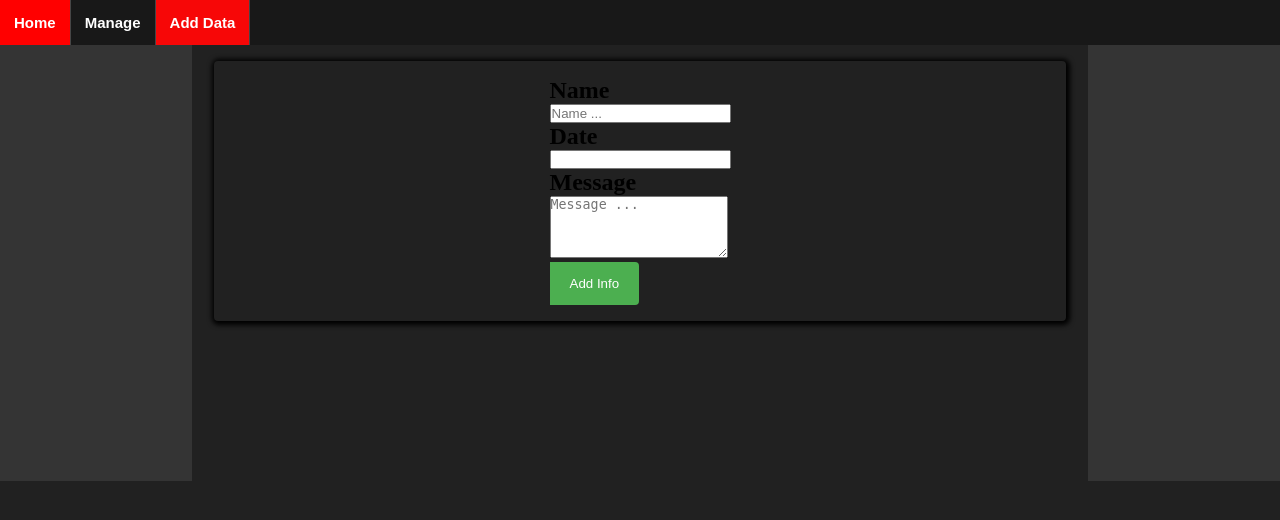
After one commit to AuricFox/flask_template, a Flask app: page /manage/add in a window 1280 px wide. The commit adds this page. Shown: the top 520 px of the page. Run offline with Flask 3, Linux system fonts and the light colour scheme; parts of the project's set-up code (start-up, migrations or seed data) failed here and were passed over.

Commit message:
Adding crud pages and routes

```diff
--- a/app/main/routes.py
+++ b/app/main/routes.py
@@ -30,4 +30,4 @@ def users():
     Output(s):
         A rendered HTML user page
     '''
-    return render_template('manage.html', nav_id="manage-page")
+    return render_template('./manage/manage.html', nav_id="manage-page")
--- a/app/manage/routes.py
+++ b/app/manage/routes.py
@@ -1,18 +1,20 @@
-from flask import render_template, url_for, redirect
+from flask import render_template, url_for, redirect, request, flash
 from app.manage import bp
 from app.extensions import db
 from app.models.models import Models
-from app.utils import LOGGER
+from app.utils import LOGGER, sanitize
 
-# Routes for pages associated with users
+from datetime import datetime
+
+# Routes for pages associated with manage page
 
 @bp.route('/')
 def index():
     data = Models.query.all()
-    return render_template('manage.html', nav_id="manage-page", data=data)
+    return render_template('./manage/manage.html', nav_id="manage-page", data=data)
 
 # ==============================================================================================================
-@bp.route('/view/<key>', methods=['GET', 'POST'])
+@bp.route('/view/<key>')
 def view(key):
     '''
     Retrieves the queried data from the database for viewing
@@ -25,7 +27,58 @@ def view(key):
     '''
     # Get the data upon the first instance of the key
     data = Models.query.filter_by(id=key).first()
-    return render_template('manage.html', nav_id="manage-page", data=data)
+    return render_template('./manage/view.html', nav_id="manage-page", data=data)
+
+# ==============================================================================================================
+@bp.route('/add')
+def add():
+    '''
+    Generates add new data page
+
+    Parameter(s): None
+
+    Output(s):
+        returns add.html page
+    '''
+    return render_template('./manage/add.html', nav_id="add-page")
+
+# ==============================================================================================================
+@bp.route('/add_info', methods=['POST'])
+def add_info():
+    '''
+    Processes the new data and adds it to the database
+
+    Parameter(s): None
+
+    Output(s):
+        None, redirects to the manage page
+    '''
+    try:
+        # Get all the form fields
+        name = sanitize(request.form.get('name', type=str))
+        date_str = request.form.get('date')
+        message = request.form.get('message', type=str)
+
+        if not (name and date_str):
+            raise ValueError("Name and Date fields are required.")
+
+        # Convert date string to datetime object
+        date = datetime.strptime(date_str, '%Y-%m-%d').date()
+
+        # Adding and commit new data to the database
+        new_info = Models(name=name, date=date, message=message)
+        db.session.add(new_info)
+        db.session.commit()
+
+    except ValueError as e:
+        LOGGER.error(f'Error adding new info: {e}')
+        flash("Error: Invalid input.", "error")
+
+    except Exception as e:
+        LOGGER.error(f'An error occurred when adding the new info: {e}')
+        flash("Error: Something went wrong.", "error")
+
+    return redirect(url_for('manage.index'))
 
 # ==============================================================================================================
 @bp.route('/edit/<key>', methods=['GET', 'POST'])
@@ -41,7 +94,55 @@ def edit(key):
     '''
     # Get the data upon the first instance of the key
     data = Models.query.filter_by(id=key).first()
-    return render_template('manage.html', nav_id="manage-page", data=data)
+    return render_template('./manage/edit.html', nav_id="manage-page", data=data)
+
+# ==============================================================================================================
+
+@bp.route('/update_info/<int:id>', methods=['POST'])
+def update_info(id):
+    '''
+    Processes the new data and updates the database
+
+    Parameter(s):
+        id (int): the primary key of the record being updated
+
+    Output(s):
+        None, redirects to the manage page
+    '''
+    try:
+        # Check if the record exists
+        data = Models.query.get(id)
+
+        if data is None:
+            raise ValueError("Record not found.")
+
+        # Get all the form fields
+        updated_name = sanitize(request.form.get('name', type=str))
+        updated_date_str = request.form.get('date')
+        updated_message = request.form.get('message', type=str)
+
+        # Parse and validate the updated date
+        if updated_date_str:
+            updated_date = datetime.strptime(updated_date_str, '%Y-%m-%d').date()
+            data.date = updated_date
+
+        if updated_name:
+            data.name = updated_name
+        if updated_message:
+            data.message = updated_message
+
+        # Commit new data to the database
+        db.session.commit()
+
+    except ValueError as e:
+        LOGGER.error(f'Error updating record: {e}')
+        flash("Error: Invalid input.", "error")
+
+    except Exception as e:
+        LOGGER.error(f'An error occurred when updating record: {e}')
+        flash("Error: Something went wrong.", "error")
+
+    return redirect(url_for('manage.index'))
 
 # ==============================================================================================================
 @bp.route("/delete/<key>")
@@ -70,4 +171,4 @@ def delete(key):
     except Exception as e:
         LOGGER.error(f'An Error occured when deleting the flashcard: {str(e)}')
 
-    return redirect(url_for('manage.index'))
+    return redirect(url_for('./manage/manage.index'))
--- a/app/templates/base.html
+++ b/app/templates/base.html
@@ -18,16 +18,19 @@
             <div id="nav-bar">
                 <ul class="nav">
                     <li><a href="{{  url_for('main.index')  }}" class="dropbtn nav-tile {% if nav_id == 'home-page' %}active{% endif %}">Home</a></li>
-                    <li><div class="{% if nav_id == 'manage-page' %}active{% endif %}">
-                        <!--User Sub Navigation-->
-                        <div class="dropbtn nav-tile">Manage</div>
+                    <li><a href="{{  url_for('manage.index')  }}" class="dropbtn nav-tile {% if nav_id == 'manage-page' %}active{% endif %}">Manage</a></li>
+                    <li><a href="{{  url_for('manage.add')  }}" class="dropbtn nav-tile {% if nav_id == 'add-page' %}active{% endif %}">Add Data</a></li>
+                    <!-- Example Sub Navigation
+                    <li><div class="{% if nav_id == 'example-page' %}active{% endif %}">
+                        <div class="dropbtn nav-tile">Example</div>
                         <div class="dropdown-element" style="display: none;">
-                            <!-- ADD USER ELEMENTS HERE -->
-                            <a class="drop-link" href="{{  url_for('manage.index')  }}">Manage Page 1</a>
-                            <a class="drop-link" href="{{  url_for('manage.index')  }}">Manage Page 2</a>
-                            <a class="drop-link" href="{{  url_for('manage.index')  }}">Manage Page 3</a>
+                            --- ADD SUB-NAV ELEMENTS HERE ---
+                            <a class="drop-link" href="{{  url_for('example.index')  }}">Example Page 1</a>
+                            <a class="drop-link" href="{{  url_for('example.index')  }}">Example Page 2</a>
+                            <a class="drop-link" href="{{  url_for('example.index')  }}">Example Page 3</a>
                         </div>
                     </div></li>
+                    -->
                 </ul>
                 <!--
                 <form id="search-tile">
--- /dev/null
+++ b/app/templates/manage/add.html
@@ -0,0 +1,26 @@
+{% extends "base.html" %}
+
+{% block title %}Add{% endblock %}
+
+{% block content %}
+
+<div class="topic">
+    <form action="{{ url_for('manage.add_info') }}" method="post" enctype="multipart/form-data">
+        <div class="flashcard-content-inner">
+            <h2>Name</h2>
+            <input class="search" id="name" name="name" rows="4" placeholder="Name ...">
+        </div>
+        <div class="flashcard-content-inner">
+            <h2>Date</h2>
+            <input id="date" name="date" rows="4">
+        </div>
+        <div class="flashcard-content-inner">
+            <h2>Message</h2>
+            <textarea id="message" name="message" rows="4" placeholder="Message ..."></textarea>
+        </div>
+
+        <button class="edit-btn" type="submit">Add Info</button>
+    </form>
+</div>
+
+{% endblock %}
```
Also changed, not shown: app/database.py (deleted, +0 -78 lines), app/templates/manage/edit.html (added, +26 -0 lines), app/templates/manage/view.html (added, +26 -0 lines), app/templates/manage/manage.html (renamed from app/templates/manage.html).
